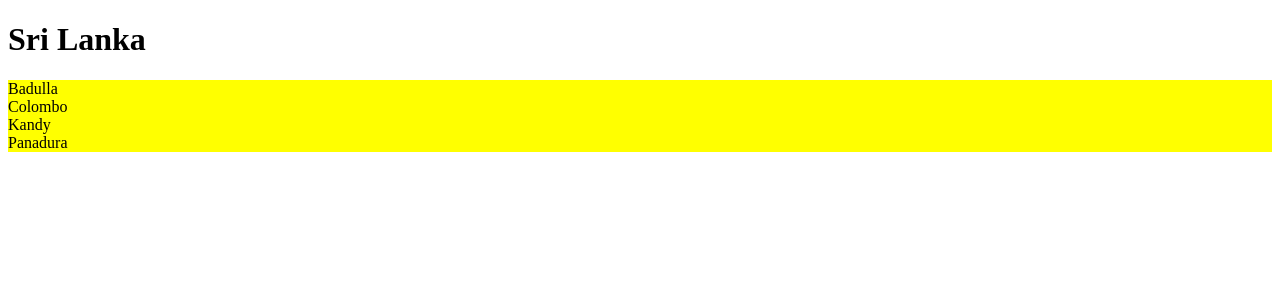
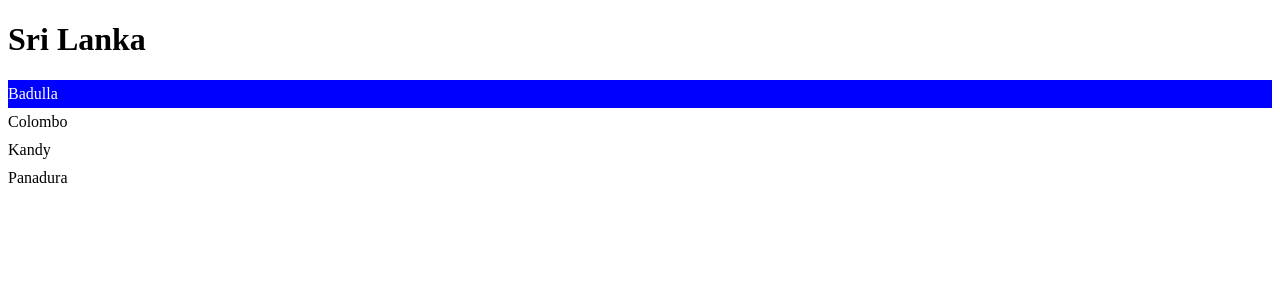
Before and after one commit to harshana-lk/react-ts, a React (Vite) app: page / in a window 1280 px wide. Shown: the top 300 px of the page. Built offline with nearby package versions, Linux system fonts and the light colour scheme.

Commit message:
♻️CSS in TS

```diff
--- a/package.json
+++ b/package.json
@@ -10,9 +10,11 @@
     "preview": "vite preview"
   },
   "dependencies": {
+    "@types/styled-components": "^5.1.34",
     "bootstrap": "^5.3.3",
     "react": "^18.2.0",
-    "react-dom": "^18.2.0"
+    "react-dom": "^18.2.0",
+    "styled-components": "^6.1.8"
   },
   "devDependencies": {
     "@types/react": "^18.2.66",
--- a/src/components/ListGroup/ListGroup.module.css
+++ b/src/components/ListGroup/ListGroup.css
@@ -1,6 +1,5 @@
 .listGroup {
   list-style: none;
-  padding: 0;
 }
 
 .container {
--- a/src/components/ListGroup/ListGroup.tsx
+++ b/src/components/ListGroup/ListGroup.tsx
@@ -1,6 +1,22 @@
 import { useState } from "react";
-import styles from "./ListGroup.module.css";
-import "../../App.css";
+import "./ListGroup.css";
+import styled from "styled-components";
+
+const List = styled.ul`
+  list-style: none;
+  padding: 0;
+`;
+
+interface ListItemProps {
+  active: boolean;
+}
+
+const ListItem = styled.li<ListItemProps>`
+  padding: 5px 0;
+  cursor: pointer;
+  background: ${(props) => (props.active ? "blue" : "none")};
+  color: ${(props) => (props.active ? "white" : "black")};
+`;
 
 interface Props {
   items: string[];
@@ -10,20 +26,16 @@
 
 const ListGroup = ({ items, heading, onSelectItem }: Props) => {
   //   Hook
-  const [selectedIndex, setSelectedIndex] = useState(-1);
+  const [selectedIndex, setSelectedIndex] = useState(0);
 
   return (
     <>
       <h1>{heading}</h1>
       {items.length === 0 && <p>No items</p>}
-      <ul className={[styles.listGroup, styles.container].join(" ")}>
+      <List>
         {items.map((item, index) => (
-          <li
-            className={
-              selectedIndex === index
-                ? "list-group-item active"
-                : "list-group-item"
-            }
+          <ListItem
+            active={index === selectedIndex}
             key={item}
             onClick={() => {
               setSelectedIndex(index);
@@ -31,9 +43,9 @@
             }}
           >
             {item}
-          </li>
+          </ListItem>
         ))}
-      </ul>
+      </List>
     </>
   );
 };
```
Also changed, not shown: 1 other file (tests, documents, lock files or other folders).
